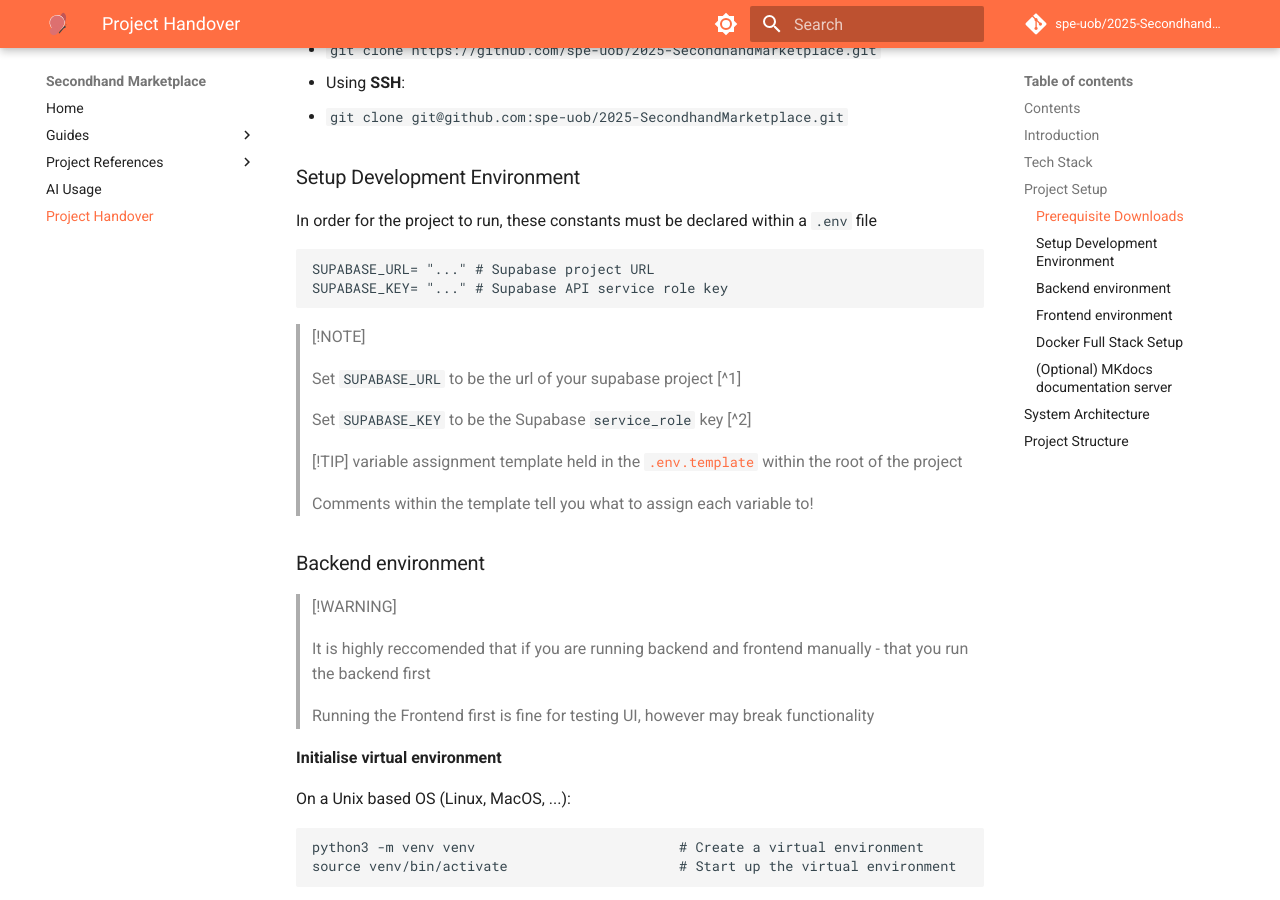
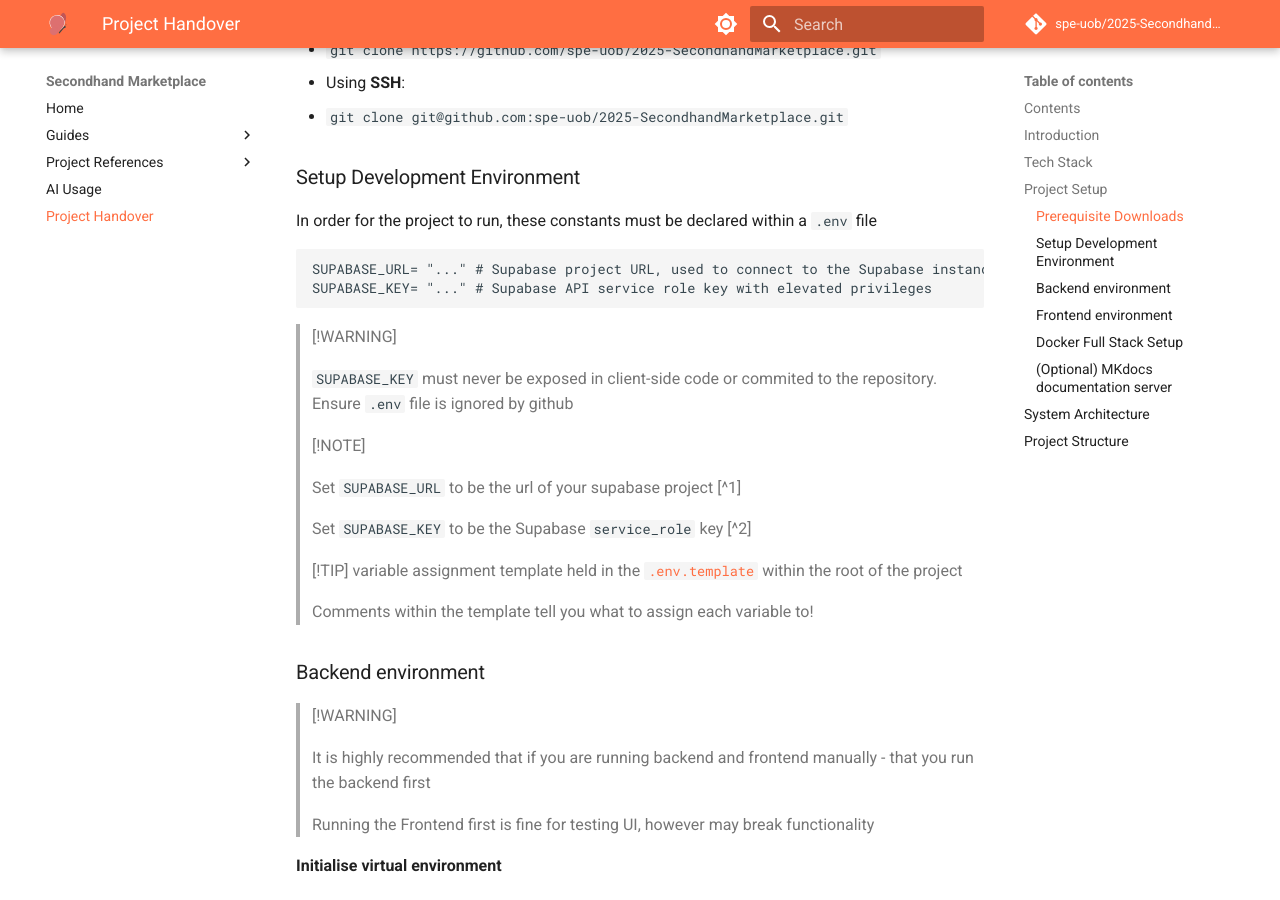
Before and after one commit to Ewan-Friend/Secondhand-Marketplace, an MkDocs documentation site: the page built from docs/handover/handover.md, in a window 1280 px wide and 900 px high, scrolled down 1287 px. Built offline with MkDocs 1.6.1 and Material for MkDocs 9.7.7, drawn with Linux system fonts in a browser that asks for light colours; comment, search, counter and statistics services are not loaded.

Commit message:
docs(handover): added details on supabase environemnt variables

````diff
--- a/docs/handover/handover.md
+++ b/docs/handover/handover.md
@@ -46,9 +46,15 @@ Of course you also need to clone the repository:
 In order for the project to run, these constants must be declared within a `.env` file
 
 ```env
-SUPABASE_URL= "..." # Supabase project URL
-SUPABASE_KEY= "..." # Supabase API service role key
+SUPABASE_URL= "..." # Supabase project URL, used to connect to the Supabase instance.
+SUPABASE_KEY= "..." # Supabase API service role key with elevated privileges
 ```
+
+>[!WARNING]
+>
+> `SUPABASE_KEY` must never be exposed in client-side code or commited to the repository.
+> Ensure `.env` file is ignored by github
+>
 
 >[!NOTE]
 >
@@ -64,7 +70,7 @@ SUPABASE_KEY= "..." # Supabase API service role key
 ### Backend environment
 > [!WARNING]
 >
-> It is highly reccomended that if you are running backend and frontend manually - that you run the backend first
+> It is highly recommended that if you are running backend and frontend manually - that you run the backend first
 >
 > Running the Frontend first is fine for testing UI, however may break functionality
 
````
